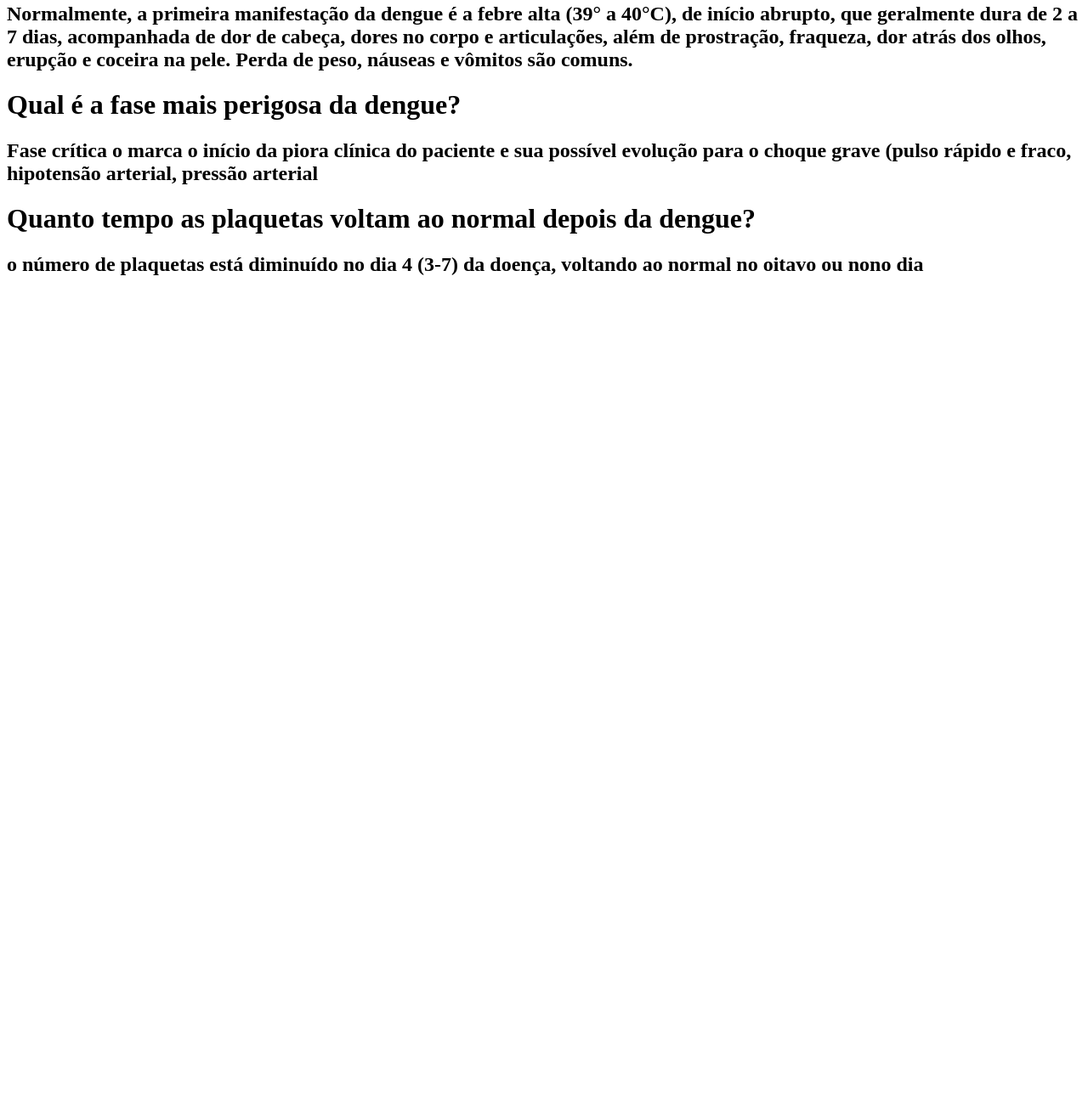
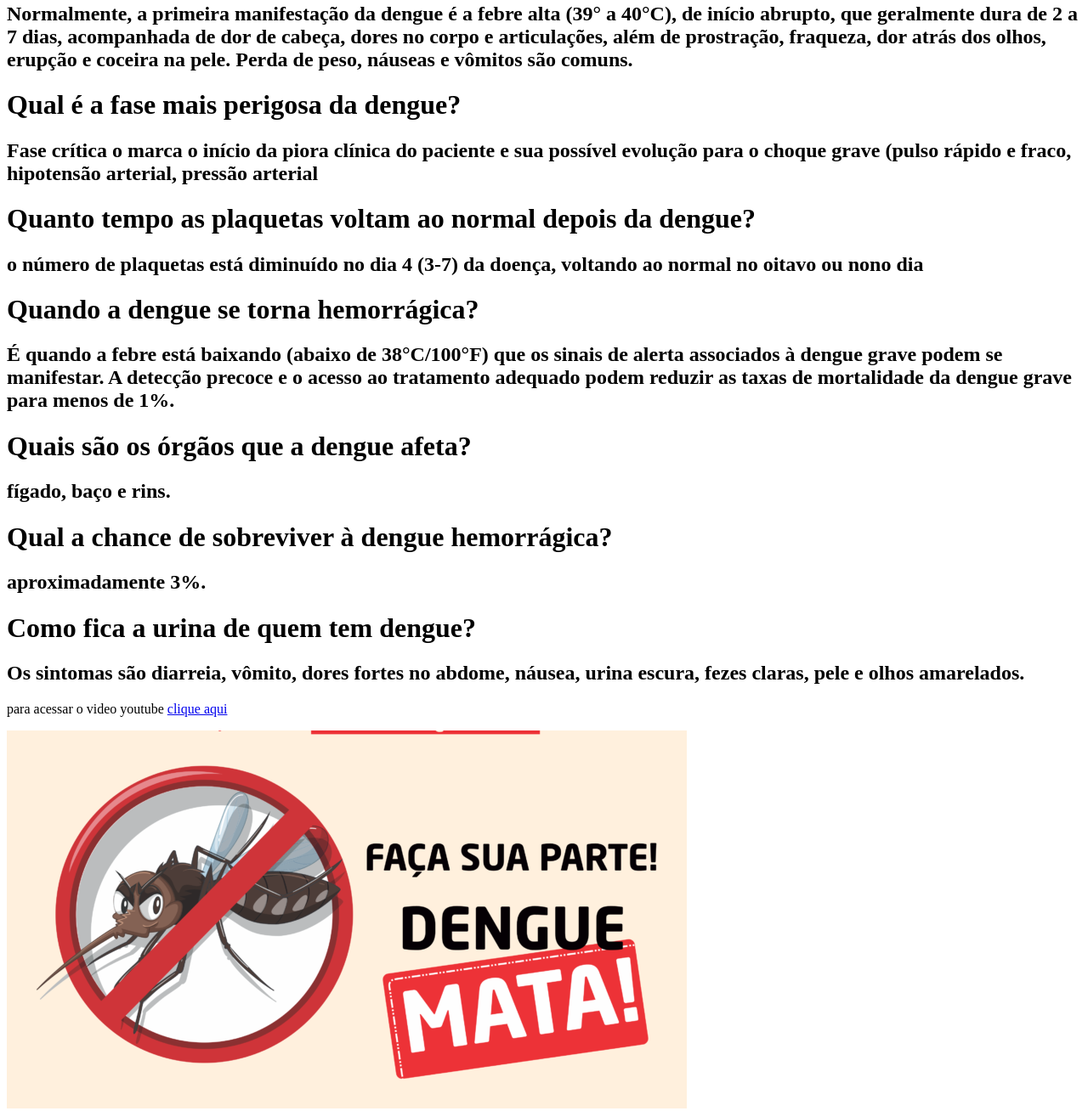
Before and after one commit to raquelsilvasantos/rassgs1618, a plain HTML site: page index.html in a window 1280 px wide. Shown: the part 1136-2444 px from the top of the page at 85% size. Before the commit the page ends 1480 px from the top, so only its background shows below. Drawn offline with Linux system fonts and the light colour scheme.

Commit message:
Add files via upload

```diff
--- a/index.html
+++ b/index.html
@@ -25,6 +25,27 @@
 
      <h2>o número de plaquetas está diminuído no dia 4 (3-7) da doença, voltando ao normal no oitavo ou nono dia</h2>
 
+     <h1>Quando a dengue se torna hemorrágica?</h1>
+
+     <h2>É quando a febre está baixando (abaixo de 38°C/100°F) que os sinais de alerta associados à dengue grave podem se manifestar. A detecção precoce e o acesso ao tratamento adequado podem reduzir as taxas de mortalidade da dengue grave para menos de 1%.</h2>
+
+     <h1>Quais são os órgãos que a dengue afeta? </h1>
+
+     <h2>fígado, baço e rins.</h2>
+
+     <h1>Qual a chance de sobreviver à dengue hemorrágica?</h1>
+
+     <h2>aproximadamente 3%.</h2>
+
+     <h1>Como fica a urina de quem tem dengue?</h1>
+
+     <h2> Os sintomas são diarreia, vômito, dores fortes no abdome, náusea, urina escura, fezes claras, pele e olhos amarelados.</h2>
+
+     <p> para acessar o video youtube <a href="https://www.youtube.com/watch?v=NWvkpEg1TN0&pp=ygUGZGVuZ3Vl">clique aqui</a></p>
+
+     <img src="dengue.png" alt="">
+
+
 
 
 </body>
```
